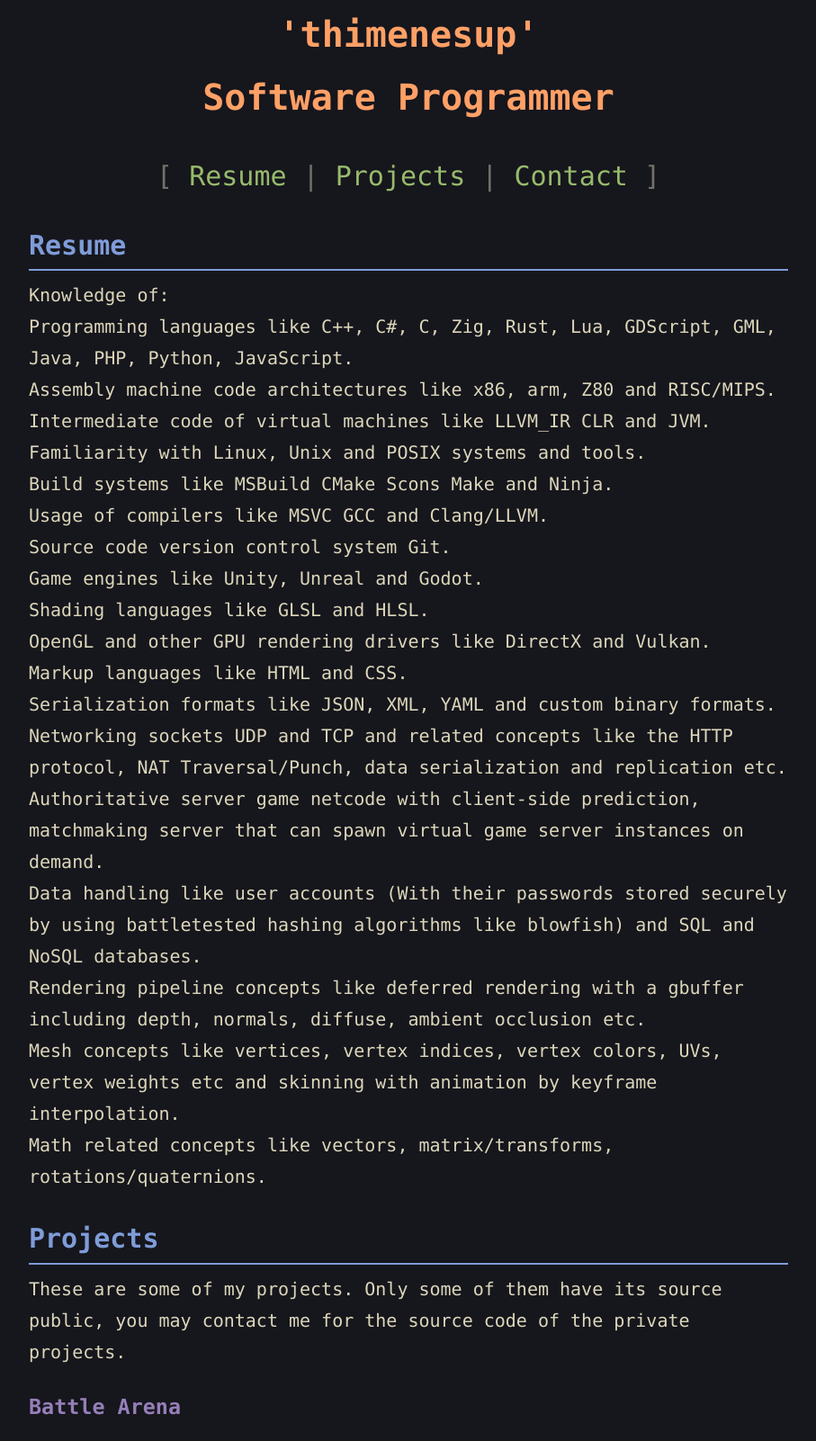
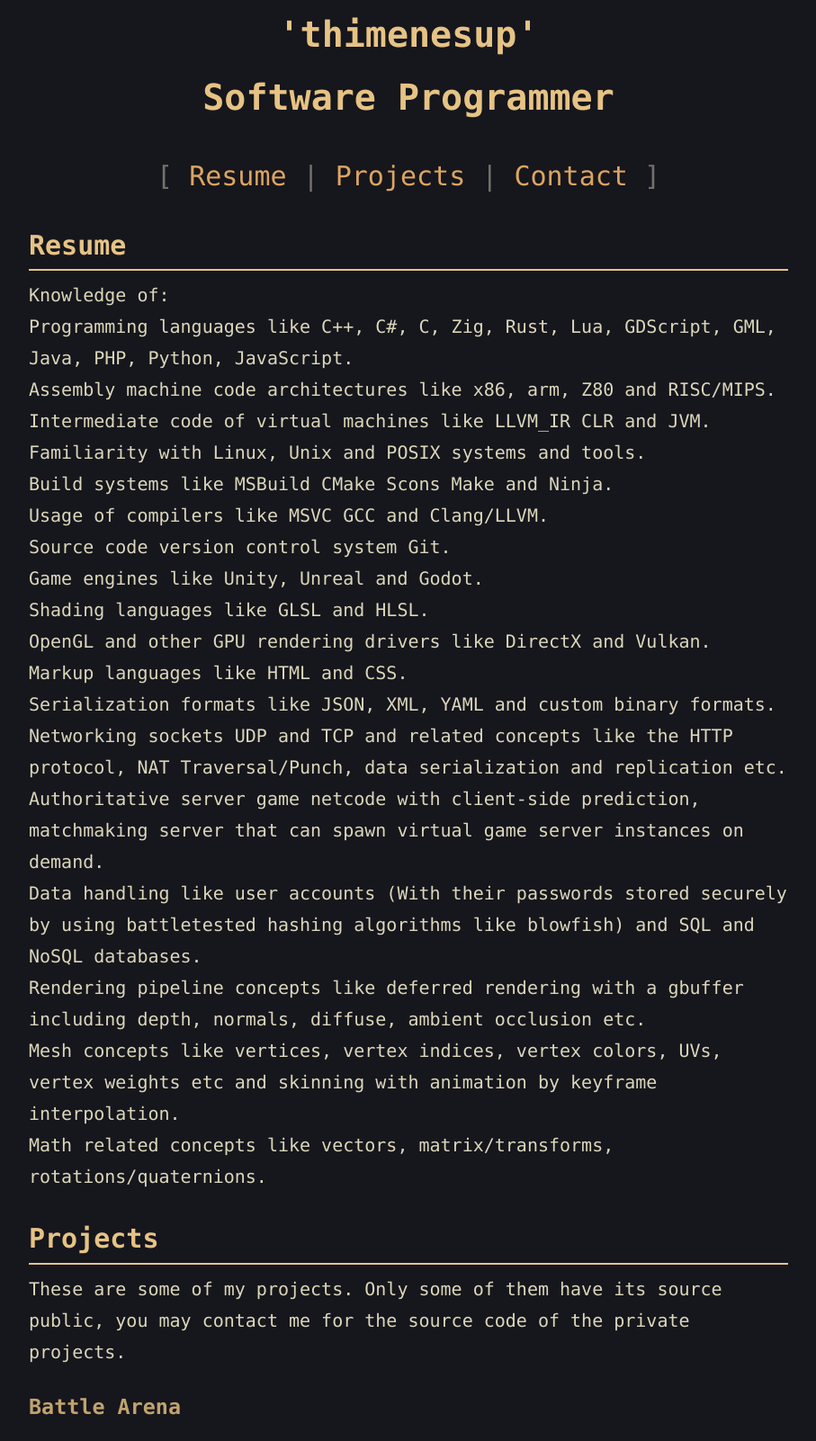
Before and after one commit to thimenesup/thimenesup.github.io, a plain HTML site: page index.html in a window 1280 px wide. Shown: the part 84-1686 px from the top of the page at 90% size, without its empty margins (186-1093 px from the left). Drawn offline with Linux system fonts and the light colour scheme; grey boxes are pictures that could not be loaded.

Commit message:
Change style to a new palette

```diff
--- a/style.css
+++ b/style.css
@@ -14,26 +14,26 @@ body {
 }
 
 h1 {
-	color: #FFA066;
+	color: #E6C384;
 	font-size: 2em;
 	text-align: center;
 	white-space: pre-line;
 }
 
 h2 {
-	color: #7E9CD8;
+	color: #E6C384;
 	margin-bottom: 0;
 }
 
 h3 {
-	color: #957FB8;
+	color: #C0A36E;
 	margin-bottom: 0;
 }
 
 hr {
 	height: 2px;
 	border-width: 0;
-	background-color: #7E9CD8;
+	background-color: #E6C384;
 	margin-top: 0;
 }
 
@@ -55,29 +55,24 @@ iframe {
 	font-size: 1.5em;
 }
 
-.nav-button {
-	color: #E6C384;
-	text-decoration: none;
-}
-
-.nav-button:hover {
-	color: #16161D;
-	background-color: #E6C384;
-}
-
 .button {
-	color: #98BB6C;
+	color: #DCA561;
 	text-align: center;
 	text-decoration: none;
 }
 
 .button:hover {
 	color: #16161D;
-	background-color: #98BB6C;
+	background-color: #DCA561;
+}
+
+.button:active {
+	color: #16161D;
+	background-color: #FFA066;
 }
 
 ::-webkit-scrollbar {
-	width: 8px;
+	width: 0.75em;
 }
 
 ::-webkit-scrollbar-track {
@@ -85,11 +80,15 @@ iframe {
 }
 
 ::-webkit-scrollbar-thumb {
-	background: #E46876;
+	background: #E6C384;
  }
 
 ::-webkit-scrollbar-thumb:hover {
-	background: #FF5D62;
+	background: #DCA561;
+}
+
+::-webkit-scrollbar-thumb:active {
+	background: #FFA066;
 }
 
 ::selection {
```
